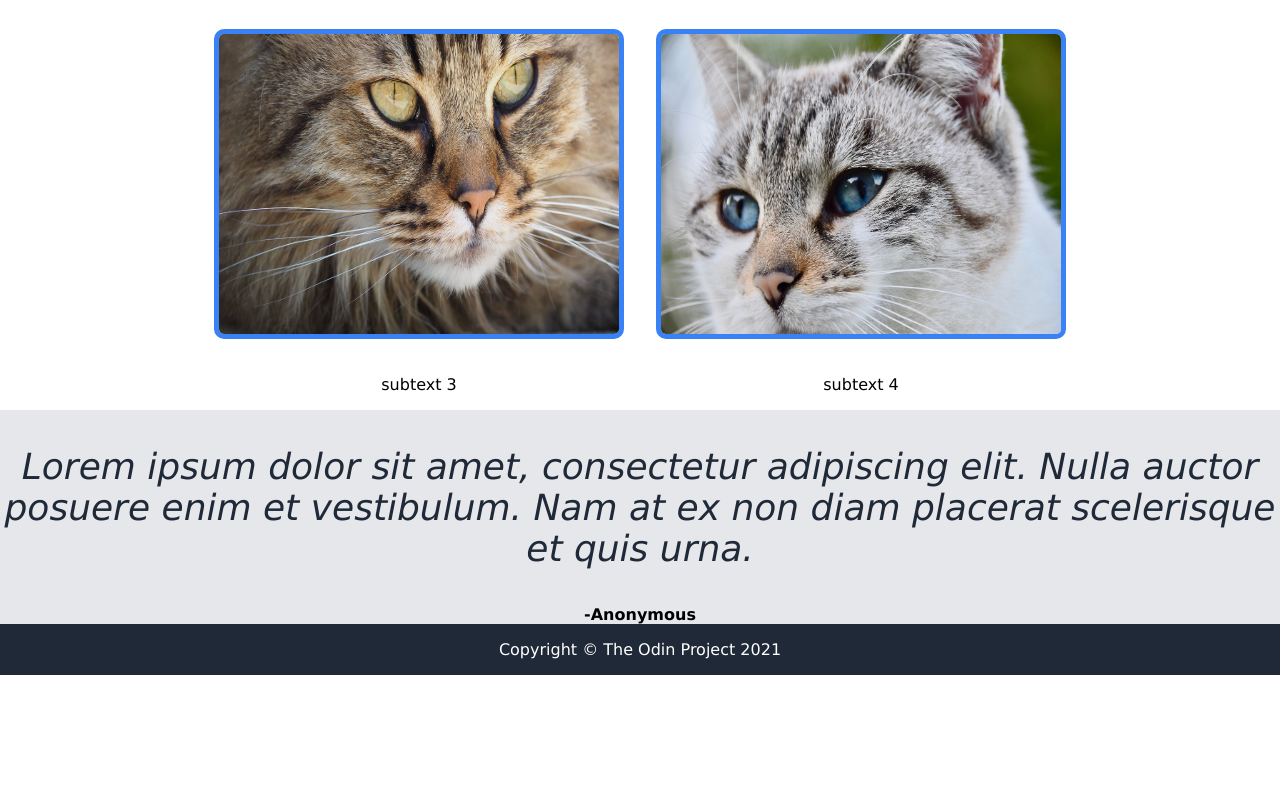
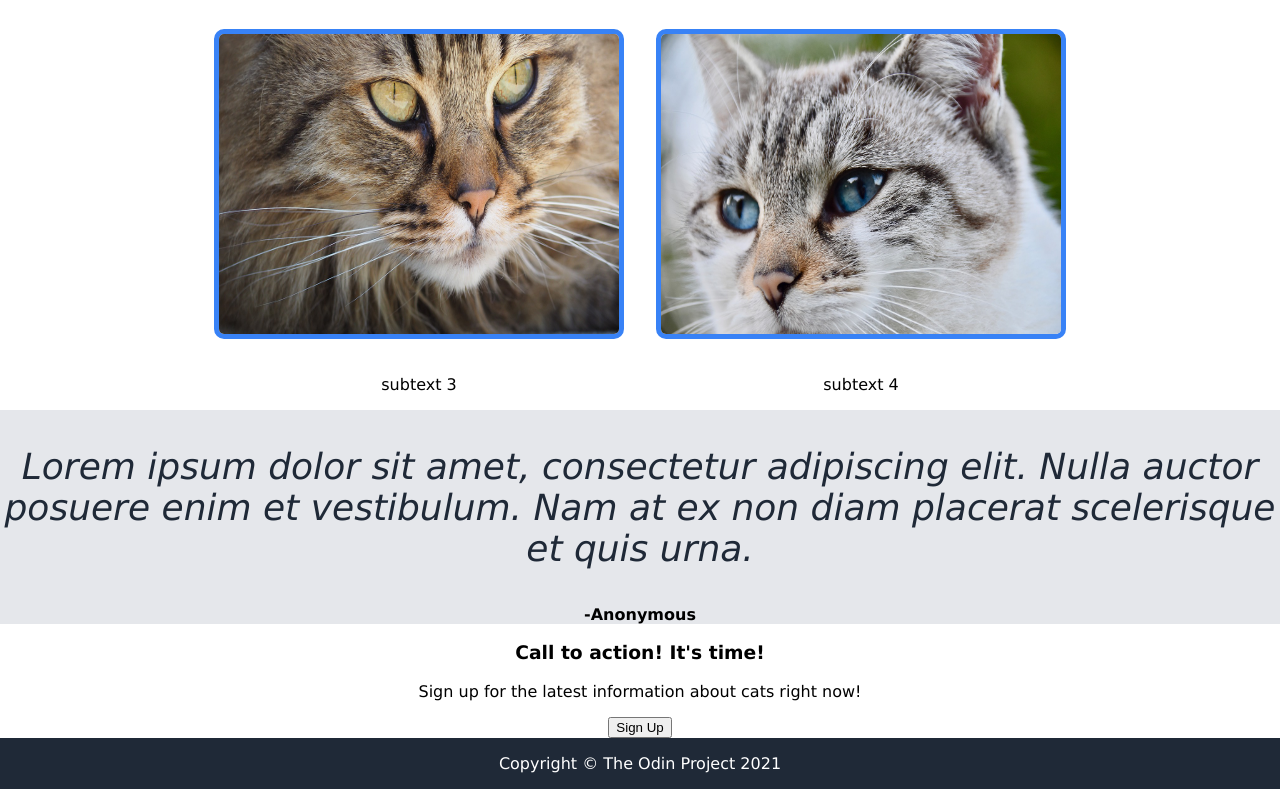
Before and after one commit to bakanano/landing-page, a plain HTML site: page index.html in a window 1280 px wide. Shown: the part 1079-1868 px from the top of the page. Before the commit the page ends 1754 px from the top, so only its background shows below. Drawn offline with Linux system fonts and the light colour scheme.

Commit message:
Added sign up section

```diff
--- a/index.html
+++ b/index.html
@@ -60,6 +60,16 @@
             <b> -Anonymous</b>
         </div>
 
+        <div class="signup-section">
+            <div class="sign-left">
+                <h3>Call to action! It's time!</h3>
+                <p>Sign up for the latest information about cats right now!</p>
+            </div>
+            <div class="sign-right">
+                <button type="button">Sign Up</button>
+            </div>
+        </div>
+
         <div class="footer">
             <p>Copyright © The Odin Project 2021</p>
         </div>
```
